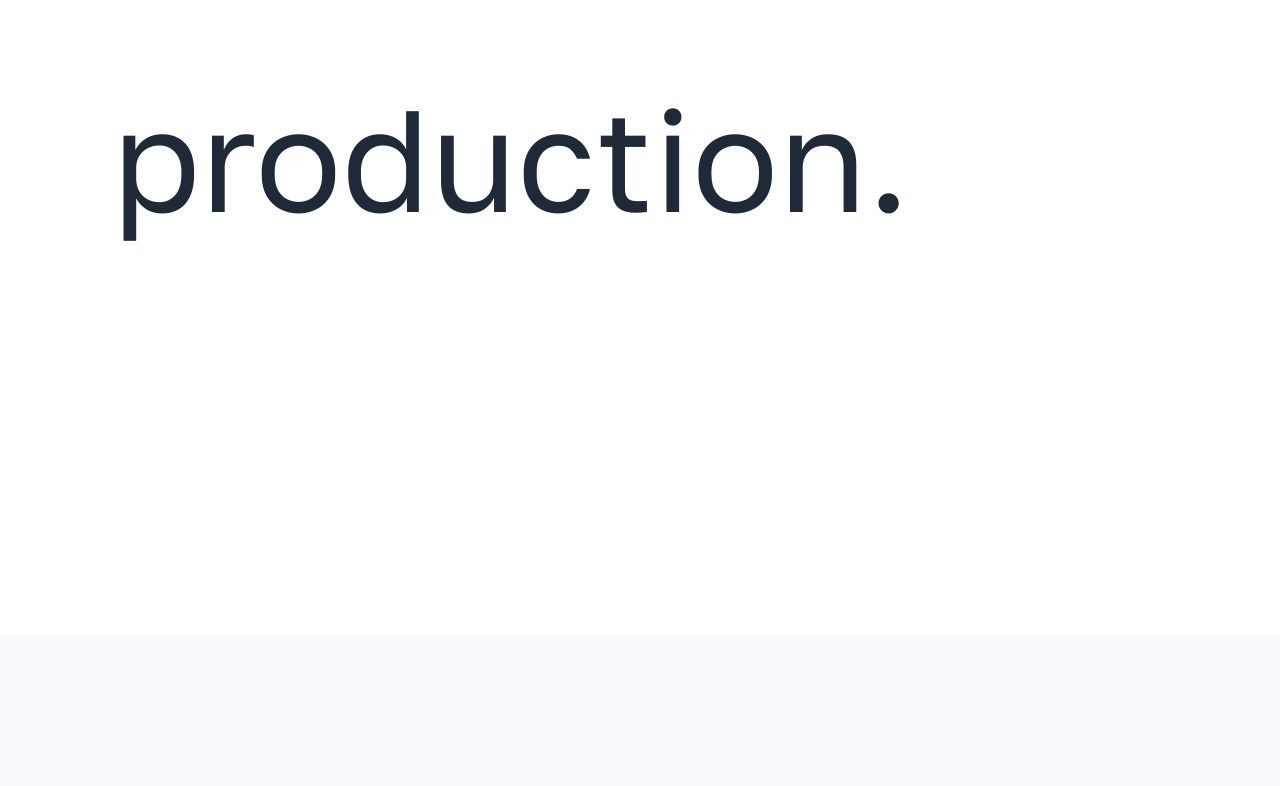
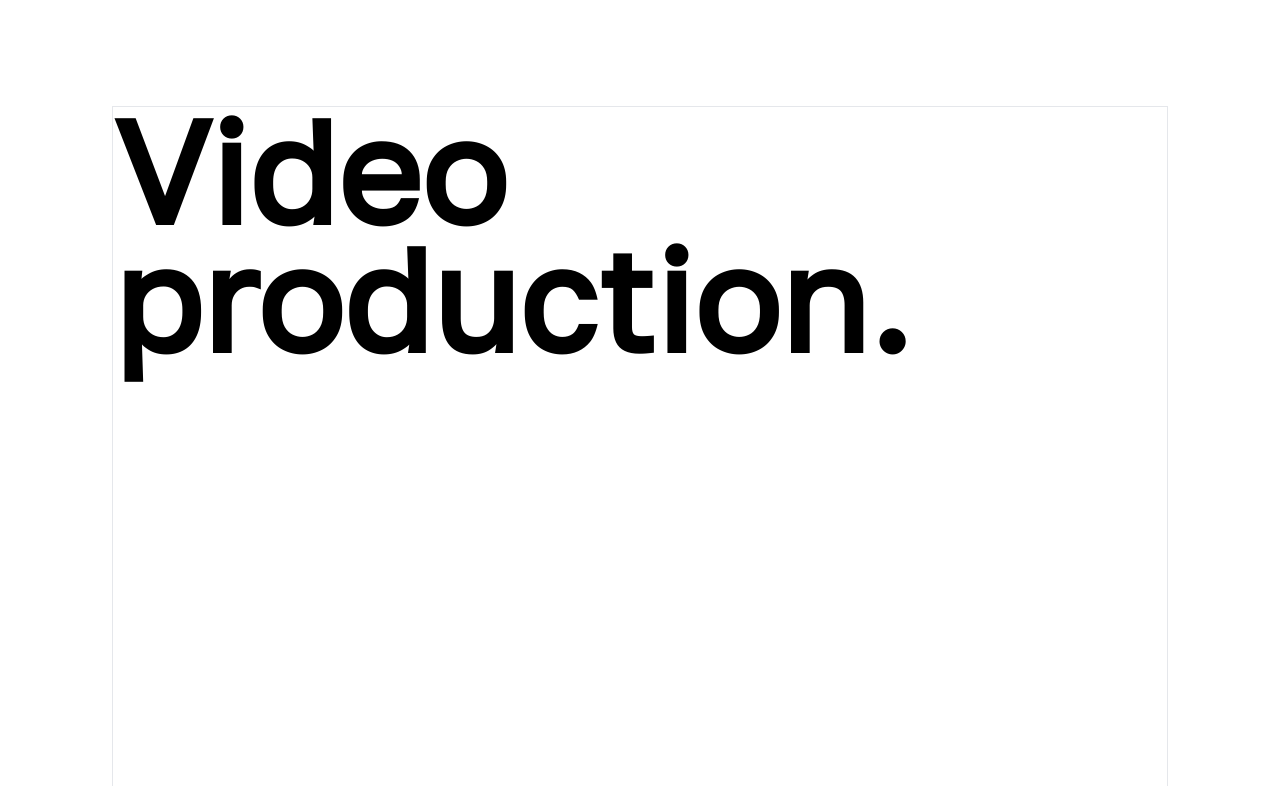
Before and after one commit to Praizee/Filmos-Video-Website, a React (Vite) app: page / in a window 1280 px wide. Shown: the part 214-1000 px from the top of the page. Built offline with nearby package versions, Linux system fonts and the light colour scheme.

Commit message:
Update Home.jsx

```diff
--- a/src/Pages/Home.jsx
+++ b/src/Pages/Home.jsx
@@ -1,6 +1,16 @@
 import React, { useState } from "react";
 import { motion } from "framer-motion";
 import { Link } from "react-router-dom";
+import Palm from "../assets/palm-frond.jpeg"
+import ChainFence from "../assets/chain-fence.jpg"
+import IceSkating from "../assets/ice-skating.jpg"
+import Shrug from "../assets/shrug.jpeg"
+import Eye from "../assets/eye.jpg"
+import Freckles from "../assets/freckles.jpg"
+import Boat from "../assets/boat.jpg"
+import RugLady from "../assets/rug-lady.jpg"
+import PillowLady from "../assets/pillow-lady.jpg"
+import Thinking from "../assets/thinking.jpg"
 
 
 const animationConfiguration = {
@@ -13,7 +23,7 @@ const Home = () => {
   const [index, setIndex] = useState(0);
 
   return (
-    <section className="">
+    <section className="text-black bg-white">
       <motion.div
         variants={animationConfiguration}
         initial="initial"
@@ -22,22 +32,21 @@ const Home = () => {
         transition={{ duration: 3 }}
       >
 
-        <div className="mt-12 min-h-screen laptop:mx-[7rem] ">
+        <div className=" laptop:mt-[20rem] border h-[4rem] p-4 laptop:p-0 mt-[10rem] min-h-screen mb-0 laptop:mx-[7rem] ">
           {/* bg-[#f8f8fd] */}
           <div className="">
-            <h1 class="text-[9rem]">
+            <h1 class="laptop:text-[9rem] laptop:leading-[8rem] font-black">
               Video  <br />
               production.
             </h1>
-
 
           </div>
 
         </div>
 
-        <div className=" bg-[#f8f8fd]">
+        <div className="border-2 mt-0">
           <div className="laptop:mx-[7rem] h-60">
-
+            <img src="" className="" alt="" />
           </div>
 
         </div>
```
